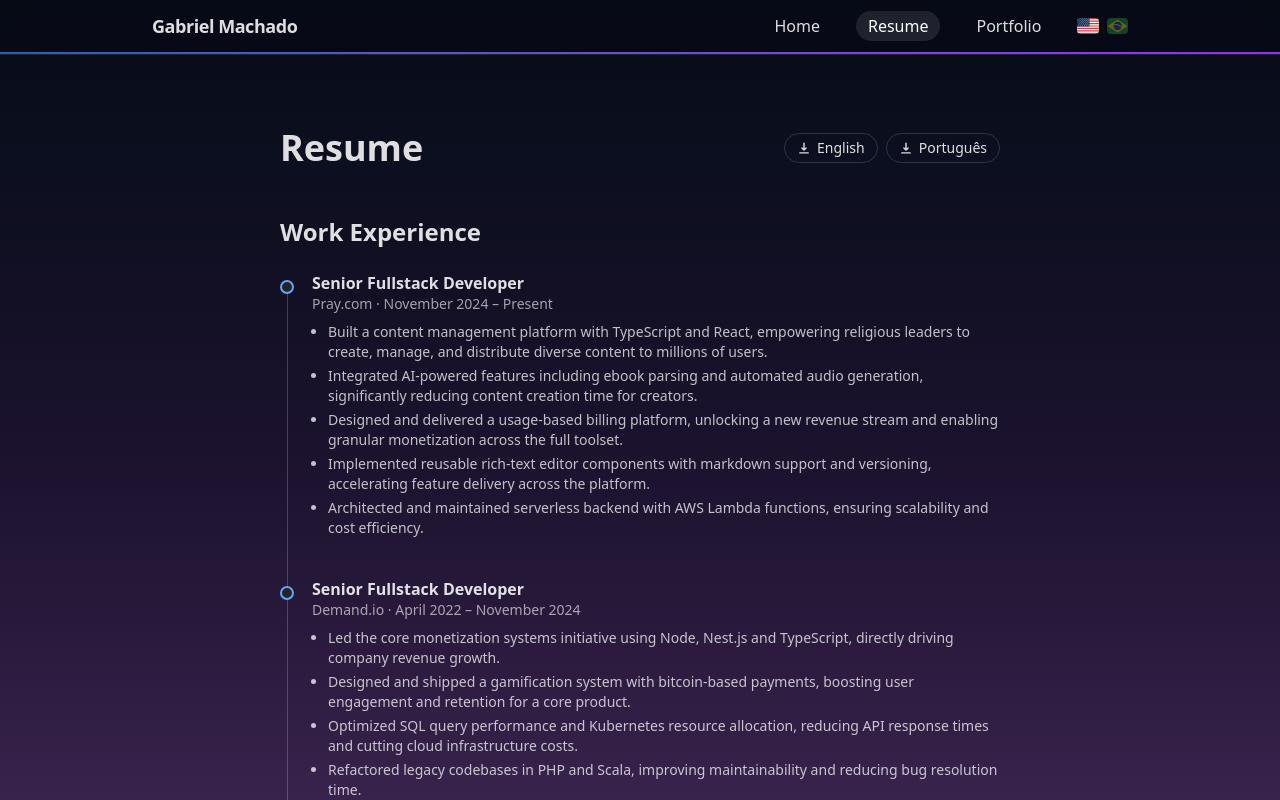
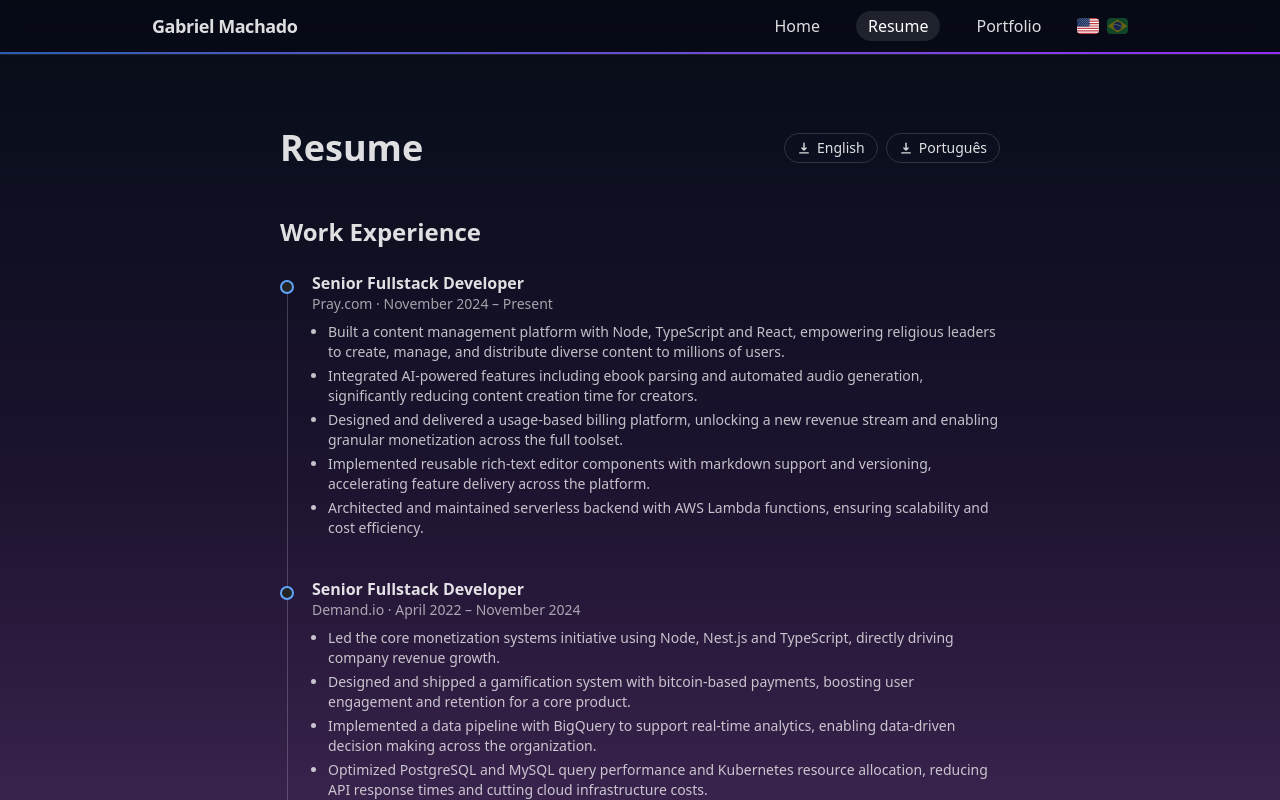
Before and after one commit to gm1357/gm1357.github.io, a React (Vite) app: page /resume in a window 1280 px wide. Shown: the top 800 px of the page. Built offline with nearby package versions, Linux system fonts and the light colour scheme.

Commit message:
feat: update resume information (#20)
* docs: update cv files

* feat: update resume section

```diff
--- a/src/i18n/data/resume.en.js
+++ b/src/i18n/data/resume.en.js
@@ -4,7 +4,7 @@ export const workExperience = [
     company: "Pray.com",
     period: "November 2024 – Present",
     bullets: [
-      "Built a content management platform with TypeScript and React, empowering religious leaders to create, manage, and distribute diverse content to millions of users.",
+      "Built a content management platform with Node, TypeScript and React, empowering religious leaders to create, manage, and distribute diverse content to millions of users.",
       "Integrated AI-powered features including ebook parsing and automated audio generation, significantly reducing content creation time for creators.",
       "Designed and delivered a usage-based billing platform, unlocking a new revenue stream and enabling granular monetization across the full toolset.",
       "Implemented reusable rich-text editor components with markdown support and versioning, accelerating feature delivery across the platform.",
@@ -18,7 +18,8 @@ export const workExperience = [
     bullets: [
       "Led the core monetization systems initiative using Node, Nest.js and TypeScript, directly driving company revenue growth.",
       "Designed and shipped a gamification system with bitcoin-based payments, boosting user engagement and retention for a core product.",
-      "Optimized SQL query performance and Kubernetes resource allocation, reducing API response times and cutting cloud infrastructure costs.",
+      "Implemented a data pipeline with BigQuery to support real-time analytics, enabling data-driven decision making across the organization.",
+      "Optimized PostgreSQL and MySQL query performance and Kubernetes resource allocation, reducing API response times and cutting cloud infrastructure costs.",
       "Refactored legacy codebases in PHP and Scala, improving maintainability and reducing bug resolution time.",
       "Delivered frontend features with Vue to support new monetization and user-facing flows.",
     ],
--- a/src/i18n/data/resume.pt-br.js
+++ b/src/i18n/data/resume.pt-br.js
@@ -4,7 +4,7 @@ export const workExperience = [
     company: "Pray.com",
     period: "Novembro de 2024 – Presente",
     bullets: [
-      "Construí uma plataforma de gestão de conteúdo com TypeScript e React, capacitando líderes religiosos a criar, gerenciar e distribuir conteúdo diversificado para milhões de usuários.",
+      "Construí uma plataforma de gestão de conteúdo com Node, TypeScript e React, capacitando líderes religiosos a criar, gerenciar e distribuir conteúdo diversificado para milhões de usuários.",
       "Integrei funcionalidades com IA, incluindo parsing de ebooks e geração automatizada de áudio, reduzindo significativamente o tempo de criação de conteúdo.",
       "Projetei e entreguei uma plataforma de cobrança baseada em uso, desbloqueando uma nova fonte de receita e possibilitando monetização granular em todo o conjunto de ferramentas.",
       "Implementei componentes reutilizáveis de editor rich-text com suporte a markdown e versionamento, acelerando a entrega de funcionalidades em toda a plataforma.",
@@ -18,7 +18,8 @@ export const workExperience = [
     bullets: [
       "Liderei a iniciativa dos sistemas principais de monetização usando Node, Nest.js e TypeScript, impulsionando diretamente o crescimento de receita da empresa.",
       "Projetei e entreguei um sistema de gamificação com pagamentos baseados em bitcoin, aumentando o engajamento e retenção de usuários em um produto principal.",
-      "Otimizei performance de queries SQL e alocação de recursos Kubernetes, reduzindo tempos de resposta de API e custos de infraestrutura em nuvem.",
+      "Implementei um pipeline de dados com BigQuery para suportar análises em tempo real, permitindo a tomada de decisões baseada em dados em toda a organização.",
+      "Otimizei performance de queries PostgreSQL e MySQL, e alocação de recursos Kubernetes, reduzindo tempos de resposta de API e custos de infraestrutura em nuvem.",
       "Refatorei codebases legados em PHP e Scala, melhorando a manutenibilidade e reduzindo o tempo de resolução de bugs.",
       "Entreguei funcionalidades frontend com Vue para suportar novos fluxos de monetização e interfaces de usuário.",
     ],
```
Also changed, not shown: 2 other files (tests, documents, lock files or other folders).
